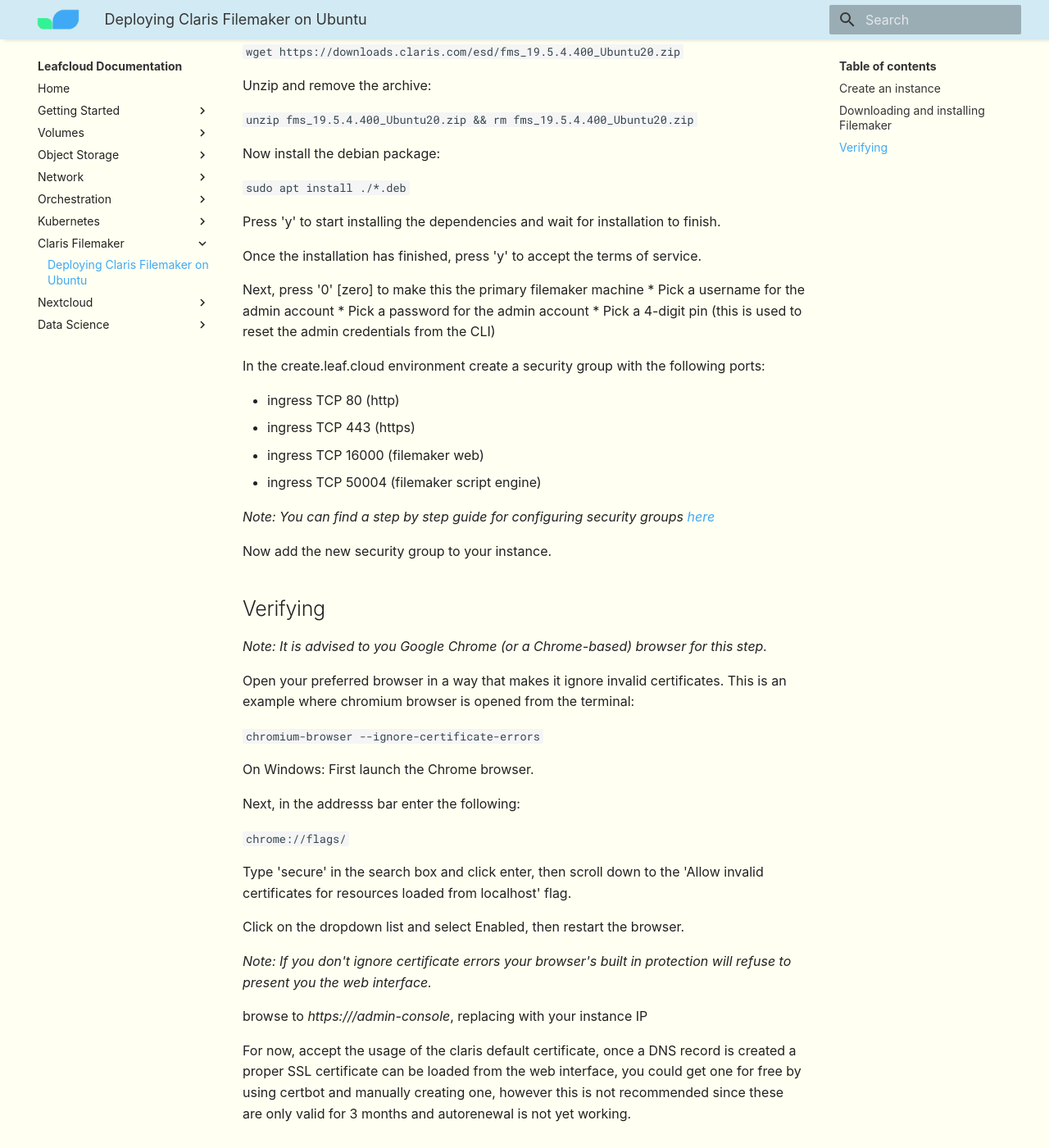
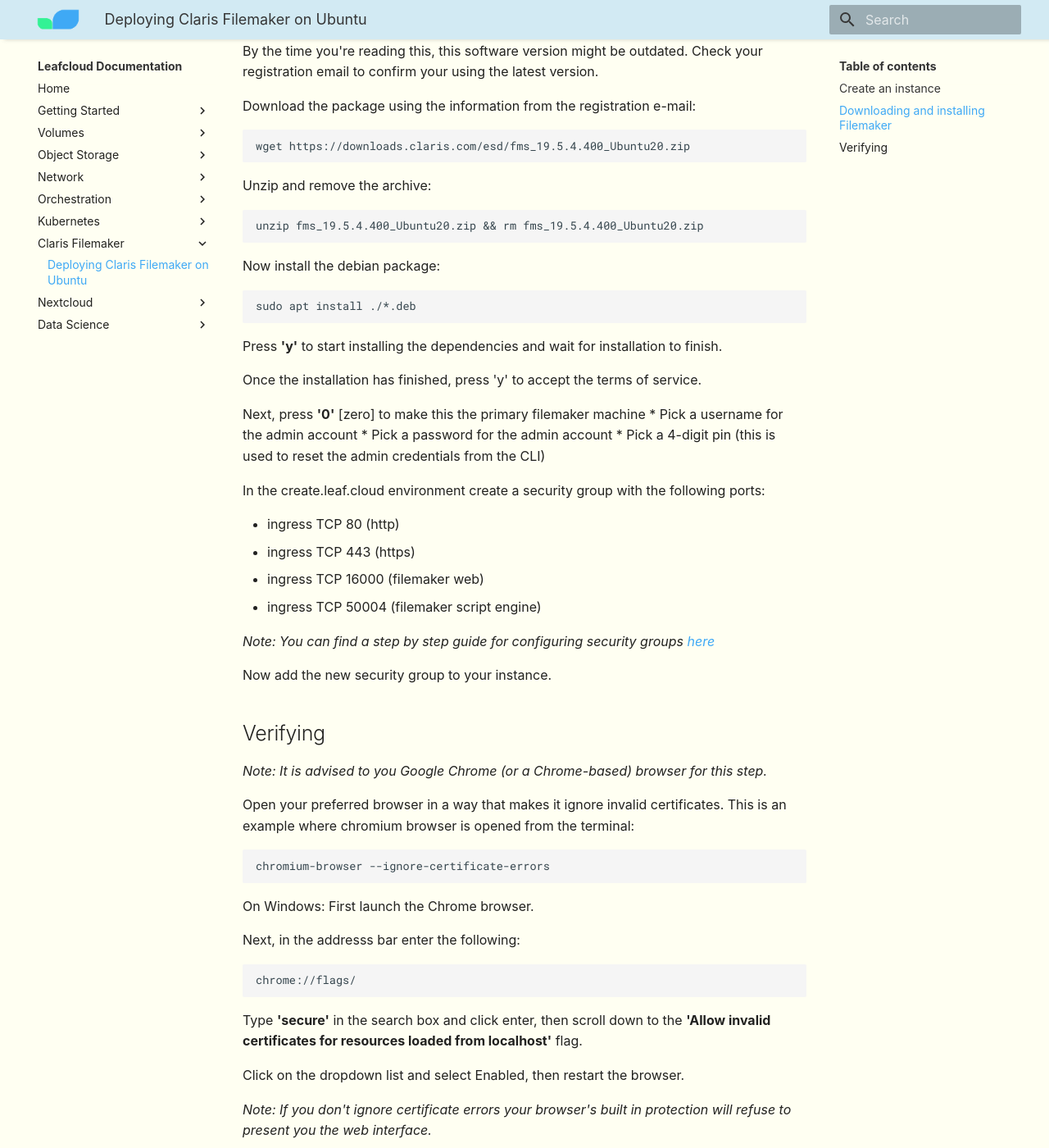
Before and after one commit to leafcloudhq/documentation-rtd, an MkDocs documentation site: the page built from docs/Claris Filemaker/deploying-claris-filemaker-on-ubuntu.md, in a window 1280 px wide and 1400 px high, scrolled down 1317 px. Shown: the whole window at 82% size. Built offline with MkDocs 1.6.1 and Material for MkDocs 9.7.7, drawn with Linux system fonts in a browser that asks for light colours; some web fonts are replaced.

Commit message:
Correct fileMaker code sections

```diff
--- a/docs/Claris Filemaker/deploying-claris-filemaker-on-ubuntu.md
+++ b/docs/Claris Filemaker/deploying-claris-filemaker-on-ubuntu.md
@@ -18,61 +18,47 @@
 
 Use SSH to connect to the instance using the keypair specified when creating the instance and user name 'ubuntu'. For Linux and MacOS enter the following command in the terminal:
 
-``
-ssh ubuntu@<your_ip>
-``
+    ssh ubuntu@<your_ip>
 
 For Windows: use your prefered client, for instance [Putty](https://www.putty.org/)
 
 Once you've connected to your instance you can proceed to update it:
 
-``
-sudo apt update &&
-sudo apt -y upgrade &&
-sudo apt -y dist-upgrade &&
-sudo apt -y autoremove &&
-sudo apt -y autoclean
-``
+    sudo apt update &&
+    sudo apt -y upgrade &&
+    sudo apt -y dist-upgrade &&
+    sudo apt -y autoremove &&
+    sudo apt -y autoclean
 
 Now Install the dependencies:
 
-``
-sudo apt install -y wget unzip apache2 php openjdk-11-jre-headless
-``
+    sudo apt install -y wget unzip apache2 php openjdk-11-jre-headless
 
 ## Downloading and installing Filemaker
 
 Create a new folder and download the filemaker package into it. Then open the folder:
 
-``
-mkdir fminstaller && cd fminstaller
-``
+    mkdir fminstaller && cd fminstaller
 
 By the time you're reading this, this software version might be outdated. Check your registration email to confirm your using the latest version.
 
 Download the package using the information from the registration e-mail:
 
-``
-wget https://downloads.claris.com/esd/fms_19.5.4.400_Ubuntu20.zip
-``
+    wget https://downloads.claris.com/esd/fms_19.5.4.400_Ubuntu20.zip
 
 Unzip and remove the archive:
 
-``
-unzip fms_19.5.4.400_Ubuntu20.zip && rm fms_19.5.4.400_Ubuntu20.zip
-``
+    unzip fms_19.5.4.400_Ubuntu20.zip && rm fms_19.5.4.400_Ubuntu20.zip
 
 Now install the debian package:
 
-``
-sudo apt install ./*.deb
-``
+    sudo apt install ./*.deb
 
-Press 'y' to start installing the dependencies and wait for installation to finish.
+Press **'y'** to start installing the dependencies and wait for installation to finish.
 
 Once the installation has finished, press 'y' to accept the terms of service.
 
-Next, press '0' [zero] to make this the primary filemaker machine
+Next, press **'0'** [zero] to make this the primary filemaker machine
 * Pick a username for the admin account
 * Pick a password for the admin account
 * Pick a 4-digit pin (this is used to reset the admin credentials from the CLI)
@@ -95,25 +81,22 @@
 
 Open your preferred browser in a way that makes it ignore invalid certificates. This is an example where chromium browser is opened from the terminal:
 
-``
-chromium-browser --ignore-certificate-errors
-``
+    chromium-browser --ignore-certificate-errors
 
 On Windows:
 First launch the Chrome browser.
 
 Next, in the addresss bar enter the following:
 
-``
-chrome://flags/
-``
+    chrome://flags/
 
-Type 'secure' in the search box and click enter, then scroll down to the 'Allow invalid certificates for resources loaded from localhost' flag.
+Type **'secure'** in the search box and click enter, then scroll down to the **'Allow invalid certificates for resources loaded from localhost'** flag.
 
 Click on the dropdown list and select Enabled, then restart the browser.
 
 *Note: If you don't ignore certificate errors your browser's built in protection will refuse to present you the web interface.*
 
-browse to _https://<your_ip>/admin-console_, replacing <your_ip> with your instance IP
+browse to
+> _https://<your_ip>/admin-console_, replacing <your_ip> with your instance IP
 
 For now, accept the usage of the claris default certificate, once a DNS record is created a proper SSL certificate can be loaded from the web interface, you could get one for free by using certbot and manually creating one, however this is not recommended since these are only valid for 3 months and autorenewal is not yet working.
```
